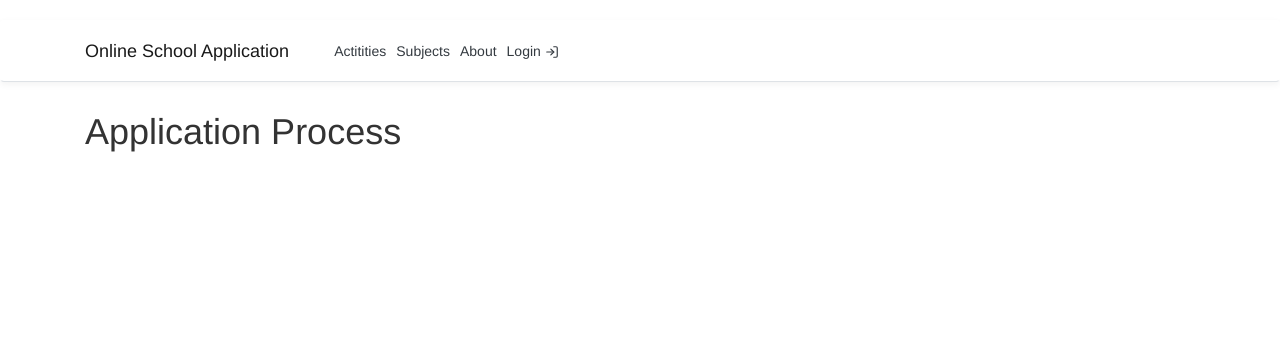
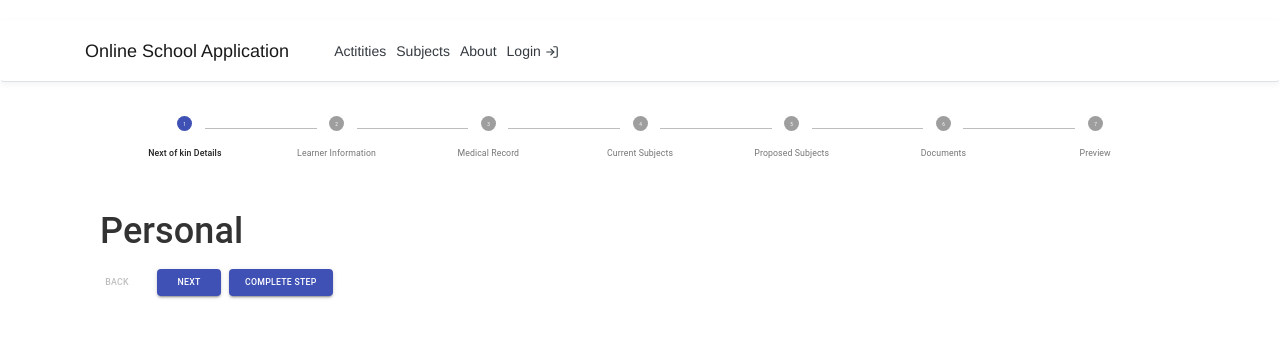
Before and after one commit to SibabalwePeter/OnlineSchoolApplication, a React (Create React App) app: page /Learner/Application in a window 1280 px wide. Shown: the top 338 px of the page. Built offline with nearby package versions, Linux system fonts and the light colour scheme.

Commit message:
Stepper headings

```diff
--- a/package.json
+++ b/package.json
@@ -4,6 +4,7 @@
   "private": true,
   "dependencies": {
     "@auth0/auth0-react": "^1.2.0",
+    "@material-ui/core": "^4.11.3",
     "bootstrap": "^4.3.1",
     "connected-react-router": "6.5.2",
     "history": "4.10.1",
@@ -25,6 +26,7 @@
   "devDependencies": {
     "@types/history": "4.7.3",
     "@types/jest": "24.0.19",
+    "@types/jquery": "^3.5.5",
     "@types/node": "12.11.6",
     "@types/react": "16.9.9",
     "@types/react-dom": "16.9.2",
--- a/src/components/Admin/Dashboard.tsx
+++ b/src/components/Admin/Dashboard.tsx
@@ -1,8 +1,6 @@
 import * as React from 'react';
-import { connect } from 'react-redux';
-import { RouteComponentProps } from 'react-router';
 
-/* Must be like Rhodes dashboard for students */
+/* Must be like Rhodes dashboard for students but tabs must be vertical on the left hand side */
 
 class AdminDashboard extends React.PureComponent {
     public render() {
--- a/src/components/GeneralDashboard.tsx
+++ b/src/components/GeneralDashboard.tsx
@@ -1,7 +1,6 @@
 import * as React from 'react';
 import LearnerDashboard from './Learner/Dashboard';
 import AdminDashboard from './Admin/Dashboard';
-import { useAuth0 } from '@auth0/auth0-react';
 
 
 /* Determine which dashboard to show(Learner/Admin)
@@ -10,7 +9,6 @@ find a way to determine user role and render dashboards accordingly
 
 
 const GeneralDashboard =()=> {
-    const { user } = useAuth0();
     return "1"==="1"? <LearnerDashboard /> : <AdminDashboard />;
 };
 
--- a/src/components/Learner/Application.tsx
+++ b/src/components/Learner/Application.tsx
@@ -1,22 +1,180 @@
-import * as React from 'react';
-import { connect } from 'react-redux';
+import React from 'react';
+import { makeStyles } from '@material-ui/core/styles';
+import Stepper from '@material-ui/core/Stepper';
+import Step from '@material-ui/core/Step';
+import StepButton from '@material-ui/core/StepButton';
+import Button from '@material-ui/core/Button';
+import Typography from '@material-ui/core/Typography';
+import PersonalDetails from './ApplicationSteps/PersonalDetails';
 
-/* This must be as stepper to capture all the neccessary detail for application:
-1. Personal
-2.Contact
-2. Next of Kin
-3. Medical records
-4. Previous subjects
-5. Prospective subjects
-*/
-class Application extends React.PureComponent {
-    public render() {
-        return (
-            <React.Fragment>
-                <h1>Application Process</h1>
-            </React.Fragment>
-        );
+const useStyles = makeStyles((theme: { spacing: (arg0: number) => any; }) => ({
+    root: {
+        width: '100%',
+    },
+    button: {
+        marginRight: theme.spacing(1),
+    },
+    backButton: {
+        marginRight: theme.spacing(1),
+    },
+    completed: {
+        display: 'inline-block',
+    },
+    instructions: {
+        marginTop: theme.spacing(1),
+        marginBottom: theme.spacing(1),
+    },
+}));
+
+function getSteps() {
+    return ['Next of kin Details', 'Learner Information', 'Medical Record', 'Current Subjects', 'Proposed Subjects', 'Documents', 'Preview'];
+}
+
+function getStepContent(step: number) {
+    switch (step) {
+        case 0:
+            return <PersonalDetails/>;
+        case 1:
+            return 'Step 2: What is an ad group anyways?';
+        case 2:
+            return 'Step 3: This is the bit I really care about!';
+        case 3:
+            return 'Step 2: What is an ad group anyways?';
+        case 4:
+            return 'Step 3: This is the bit I really care about!';
+        case 5:
+            return 'Step 2: What is an ad group anyways?';
+        case 6:
+            return 'Step 3: This is the bit I really care about!';
+        case 7:
+            return 'Step 2: What is an ad group anyways?';
+        default:
+            return 'Unknown step';
     }
-};
+}
 
-export default Application;
+export default function Application() {
+    const classes = useStyles();
+    const [activeStep, setActiveStep] = React.useState(0);
+    const [completed, setCompleted] = React.useState(new Set());
+    const steps = getSteps();
+
+    const totalSteps = () => {
+        return getSteps().length;
+    };
+
+    const completedSteps = () => {
+        return completed.size;
+    };
+
+    const allStepsCompleted = () => {
+        return completedSteps() === totalSteps();
+    };
+
+    const isLastStep = () => {
+        return activeStep === totalSteps() - 1;
+    };
+
+    const handleNext = () => {
+        const newActiveStep =
+            isLastStep() && !allStepsCompleted()
+                ? // It's the last step, but not all steps have been completed
+                // find the first step that has been completed
+                steps.findIndex((step, i) => !completed.has(i))
+                : activeStep + 1;
+
+        setActiveStep(newActiveStep);
+    };
+
+    const handleBack = () => {
+        setActiveStep((prevActiveStep) => prevActiveStep - 1);
+    };
+
+    const handleStep = (step: React.SetStateAction<number>) => () => {
+        setActiveStep(step);
+    };
+
+    const handleComplete = () => {
+        const newCompleted = new Set(completed);
+        newCompleted.add(activeStep);
+        setCompleted(newCompleted);
+
+        /*
+         * Sigh... it would be much nicer to replace the following if conditional with
+         * `if (!this.allStepsComplete())` however state is not set when we do this,
+         * thus we have to resort to not being very DRY.
+         */
+        if (completed.size !== totalSteps()) {
+            handleNext();
+        }
+    };
+
+    const handleReset = () => {
+        setActiveStep(0);
+        setCompleted(new Set());
+    };
+
+    function isStepComplete(step: unknown) {
+        return completed.has(step);
+    }
+
+    return (
+        <div className={classes.root}>
+            <Stepper alternativeLabel nonLinear activeStep={activeStep}>
+                {steps.map((label, index) => {
+                    const stepProps = { completed: false };
+                    const buttonProps = { optional: <Typography></Typography> };
+                    return (
+                        <Step key={label} {...stepProps}>
+                            <StepButton
+                                onClick={handleStep(index)}
+                                completed={isStepComplete(index)}
+                                {...buttonProps}
+                            >
+                                {label}
+                            </StepButton>
+                        </Step>
+                    );
+                })}
+            </Stepper>
+            <div>
+                {allStepsCompleted() ? (
+                    <div>
+                        <Typography className={classes.instructions}>
+                            All steps completed - you&apos;re finished
+            </Typography>
+                        <Button onClick={handleReset}>Reset</Button>
+                    </div>
+                ) : (
+                        <div>
+                            <Typography className={classes.instructions}>{getStepContent(activeStep)}</Typography>
+                            <div>
+                                <Button disabled={activeStep === 0} onClick={handleBack} className={classes.button}>
+                                    Back
+              </Button>
+                                <Button
+                                    variant="contained"
+                                    color="primary"
+                                    onClick={handleNext}
+                                    className={classes.button}
+                                >
+                                    Next
+              </Button>
+
+                                {activeStep !== steps.length &&
+                                    (completed.has(activeStep) ? (
+                                        <Typography variant="caption" className={classes.completed}>
+                                            Step {activeStep + 1} already completed
+                                        </Typography>
+                                    ) : (
+                                            <Button variant="contained" color="primary" onClick={handleComplete}>
+                                                {completedSteps() === totalSteps() - 1 ? 'Finish' : 'Complete Step'}
+                                            </Button>
+                                        ))}
+                            </div>
+                        </div>
+                    )}
+            </div>
+        </div>
+    );
+}
--- /dev/null
+++ b/src/components/Learner/ApplicationSteps/PersonalDetails.tsx
@@ -0,0 +1,15 @@
+import * as React from 'react';
+import { Container } from 'reactstrap';
+
+class PersonalDetails extends React.PureComponent {
+
+    public render() {
+        return (
+            <Container>
+                <h1>Personal</h1>
+            </Container>
+        )
+    }
+}
+
+export default PersonalDetails
--- a/src/components/Learner/Dashboard.tsx
+++ b/src/components/Learner/Dashboard.tsx
@@ -1,4 +1,5 @@
 import * as React from 'react';
+import Application from './Application'
 
 /* Must be like Rhodes dashboard for students */
 
@@ -26,10 +27,7 @@ const Dashboard =()=> {
                             <h3>Menu 2</h3>
                             <p>Sed ut perspiciatis unde omnis iste natus error sit voluptatem accusantium doloremque laudantium, totam rem aperiam.</p>
                         </div>
-                        <div id="application" className="tab-pane fade">
-                    <h3>Application</h3>
-                    <p>Temp</p>
-                    </div>
+                            <div id="application" className="tab-pane fade"> <Application/> </div>
                     `   </div>
                 </div>
             </React.Fragment>
--- a/src/components/NavMenu.tsx
+++ b/src/components/NavMenu.tsx
@@ -6,7 +6,7 @@ import Authentication from './Authentication';
 import { useAuth0 } from '@auth0/auth0-react';
 
 const NavMenu=()=>{
-    const {isAuthenticated, user} = useAuth0();
+    const {isAuthenticated} = useAuth0();
     return (
         <header>
             <Navbar className="navbar-expand-sm navbar-toggleable-sm border-bottom box-shadow mb-3" light>
```
Also changed, not shown: 1 other file (tests, documents, lock files or other folders). Lines whose indentation alone changed are shown as unchanged.
